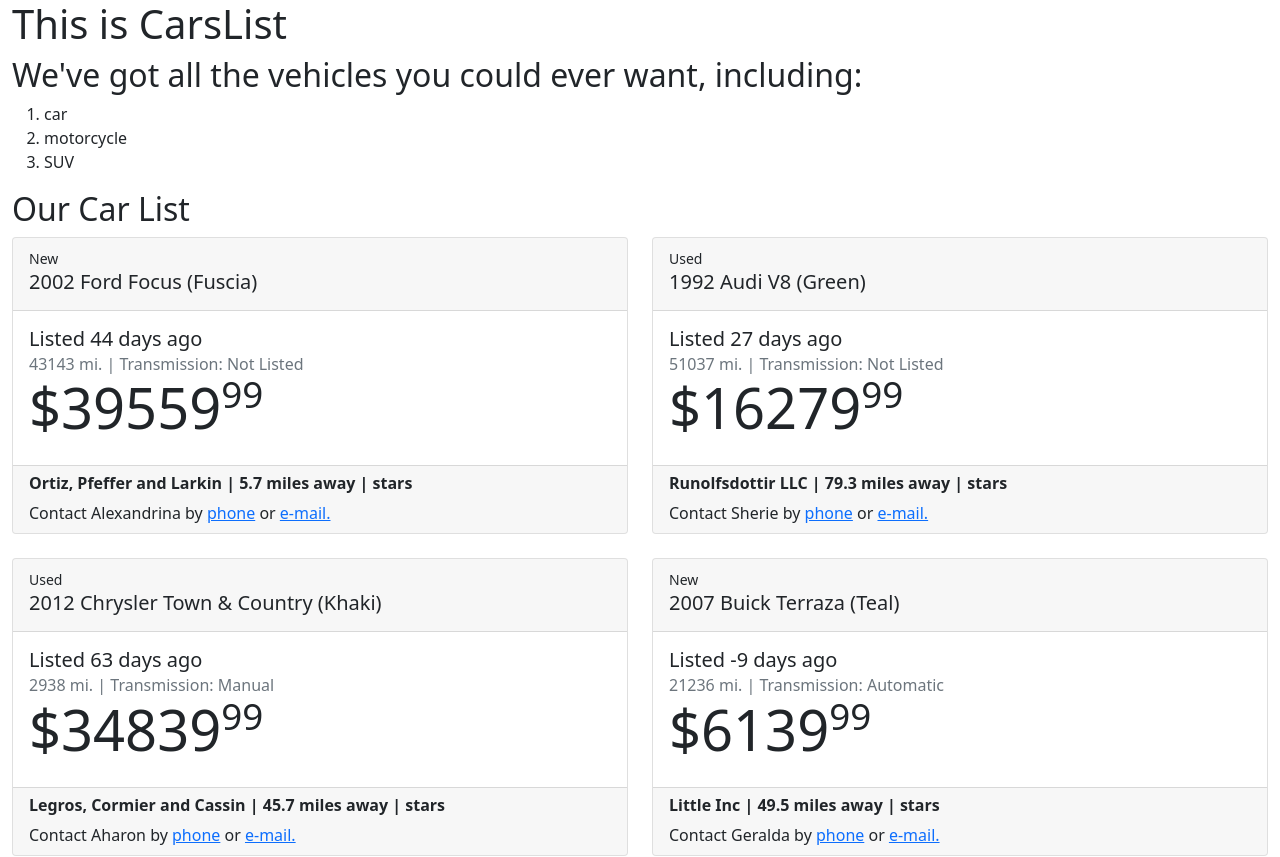
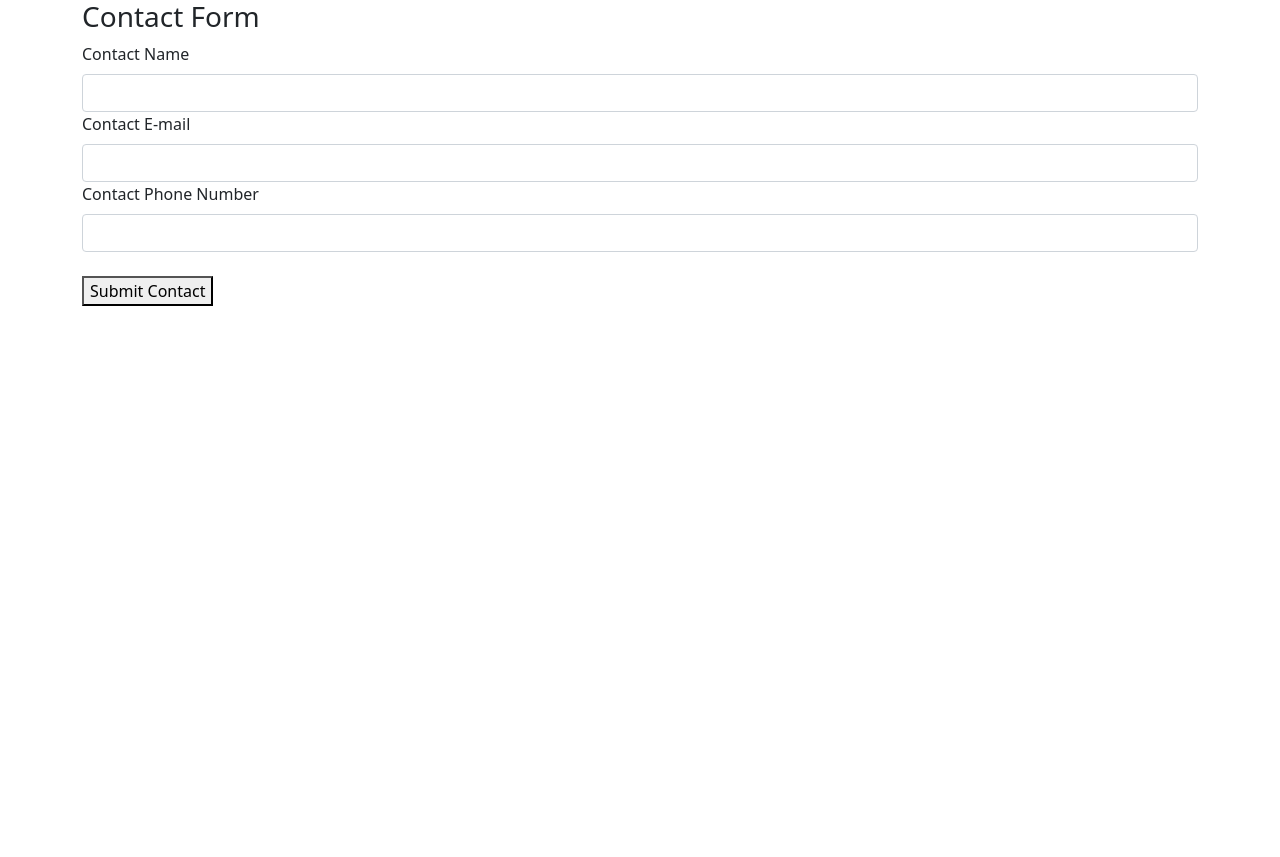
Before and after one commit to angeliquerivera/React-101, a React app: page / in a window 1280 px wide. Shown: the top 857 px of the page. After the commit the page ends 800 px from the top, so only its background shows below. Built offline with nearby package versions, Linux system fonts and the light colour scheme.

Commit message:
added MyForm, ROADMAP.md, and react-forms.md

```diff
--- /dev/null
+++ b/src/MyForm.js
@@ -0,0 +1,73 @@
+import React, { useState } from "react";
+
+/**
+ * A contact form with three input fields:
+ * - contact's name
+ * - contact's email
+ * - contact's phone #
+ * When the form is submitted, the form data will be saved in a `contacts` state and passed to a {@link ContactList} component, where it is rendered in the browser.
+ * @function MyForm
+ * @param {any} props - something
+ * @return {jsx}
+ */
+export default function MyForm(props) {
+  // const [stateField, setStateFieldFunc] = useState(initialState)
+  const [contactInfo, setContactInfo] = useState({
+    name: "",
+    email: "",
+    phone: null,
+  });
+
+  return (
+    <section className="container">
+      <div className="row">
+        <header className="col">
+          <h3>Contact Form</h3>
+        </header>
+      </div>
+
+      <div className="row">
+        <div className="col">
+          <form>
+            <div>
+              <label className="form-label" for="name">
+                Contact Name
+              </label>
+              <input
+                value={contactInfo.name}
+                type="text"
+                name="name"
+                className="form-control"
+              />
+            </div>
+            <div>
+              <label className="form-label" for="email">
+                Contact E-mail
+              </label>
+              <input
+                value={contactInfo.email}
+                type="email"
+                name="email"
+                className="form-control"
+              />
+            </div>
+            <div>
+              <label className="form-label" for="phonenumber">
+                Contact Phone Number
+              </label>
+              <input
+                value={contactInfo.phone}
+                type="tel"
+                name="phonenumber"
+                className="form-control"
+              />
+            </div>
+            <div className="mt-4">
+              <button>Submit Contact</button>
+            </div>
+          </form>
+        </div>
+      </div>
+    </section>
+  );
+}
```
Also changed, not shown: notes/react-forms.md (added, +29 -0 lines), notes/react-hooks.md (+3 -3 lines), src/index.js (+2 -12 lines), 1 other file (tests, documents, lock files or other folders).
